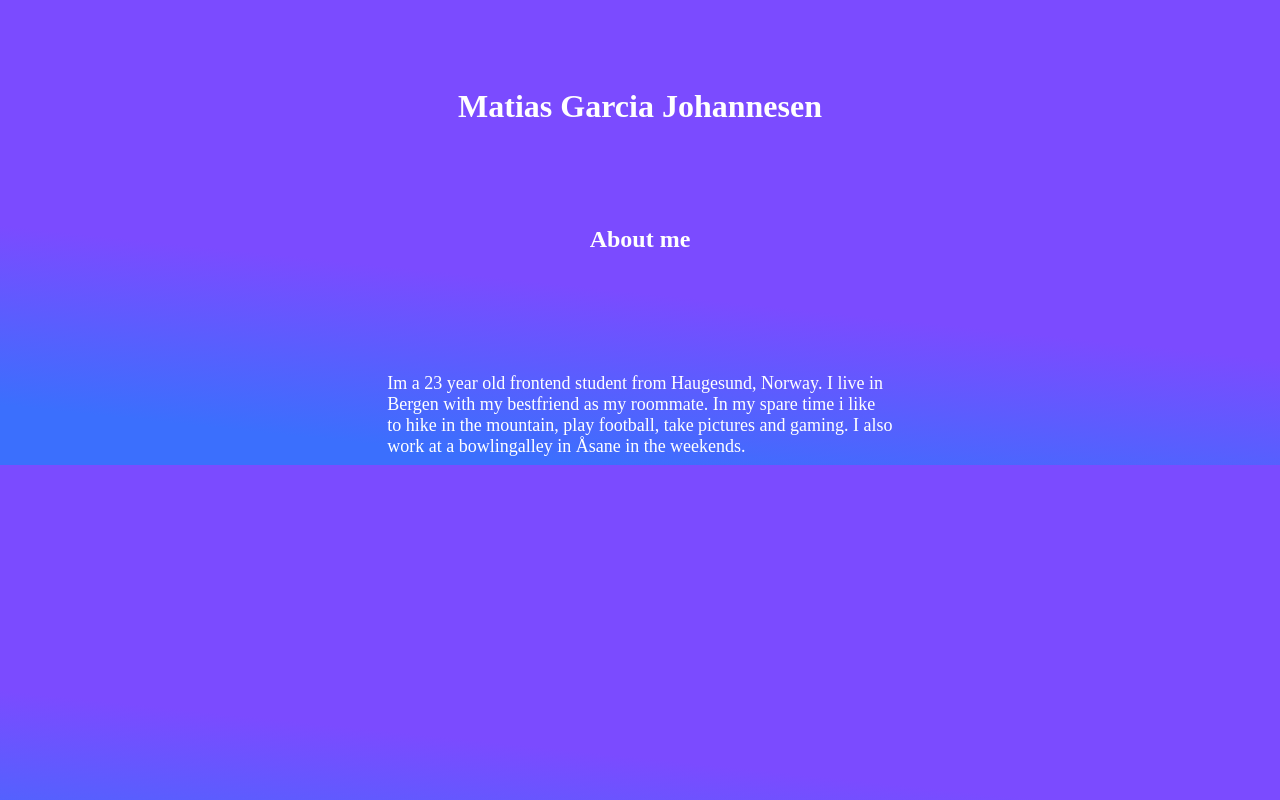
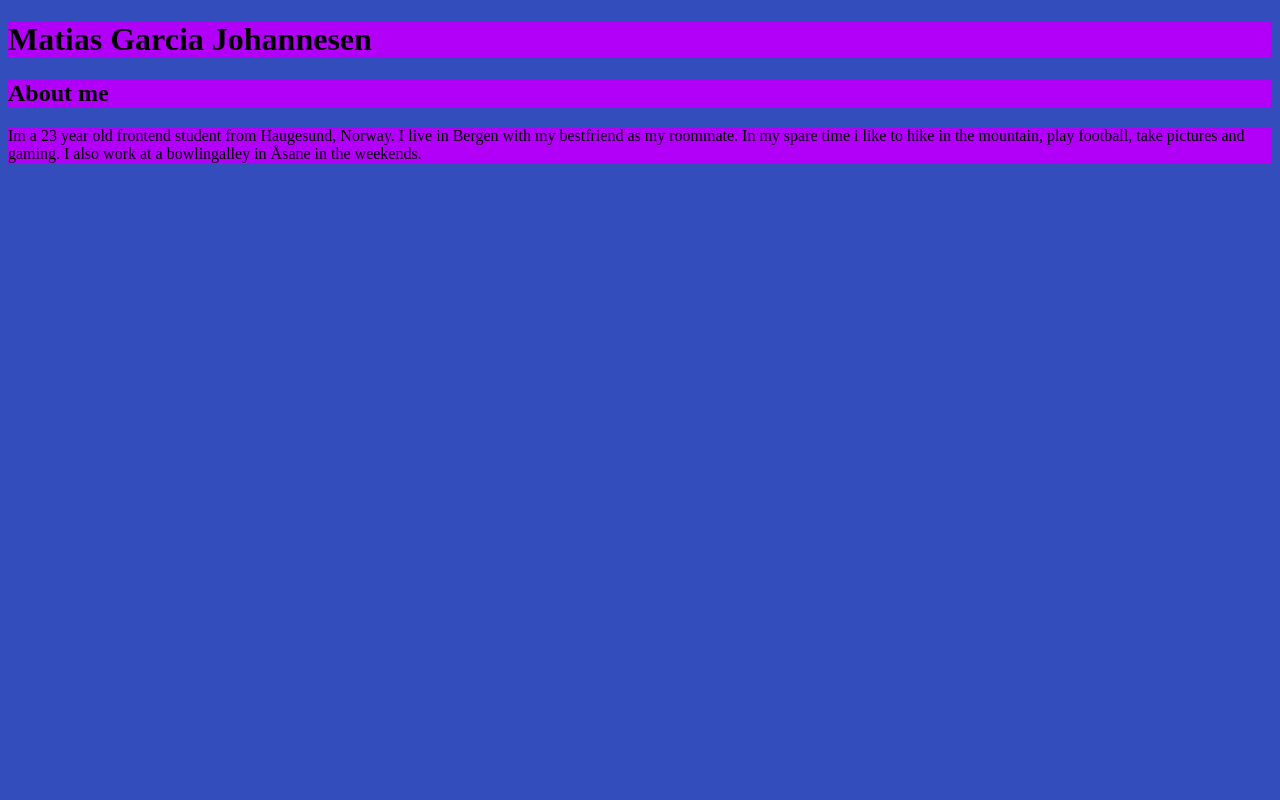
Before and after one commit to matiasgarciajohannesen/matias, a plain HTML site: page index.html in a window 1280 px wide. Drawn offline with Linux system fonts and the light colour scheme.

Commit message:
adding scss

```diff
--- a/index.html
+++ b/index.html
@@ -5,7 +5,7 @@
     <meta http-equiv="X-UA-Compatible" content="IE=edge">
     <meta name="viewport" content="width=device-width, initial-scale=1.0">
     <title>About me</title>
-    <link rel="stylesheet" href="styles.css">
+    <link rel="stylesheet" href="css/output.css">
 </head>
 
 <body>
--- /dev/null
+++ b/sass/main.scss
@@ -0,0 +1 @@
+@use "partials/layout";
--- /dev/null
+++ b/sass/partials/_layout.scss
@@ -0,0 +1,9 @@
+@use 'variables';
+
+body {
+    background-color: variables.$periwinkel;
+}
+
+h1, h2, p {
+    background-color: variables.$hei;
+}
--- /dev/null
+++ b/sass/partials/_variables.scss
@@ -0,0 +1,4 @@
+$periwinkel: #344dbd;
+
+
+$hei: #b200f8;
```
Also changed, not shown: css/output.css (added), css/styles.css (renamed from styles.css), 1 other file.
